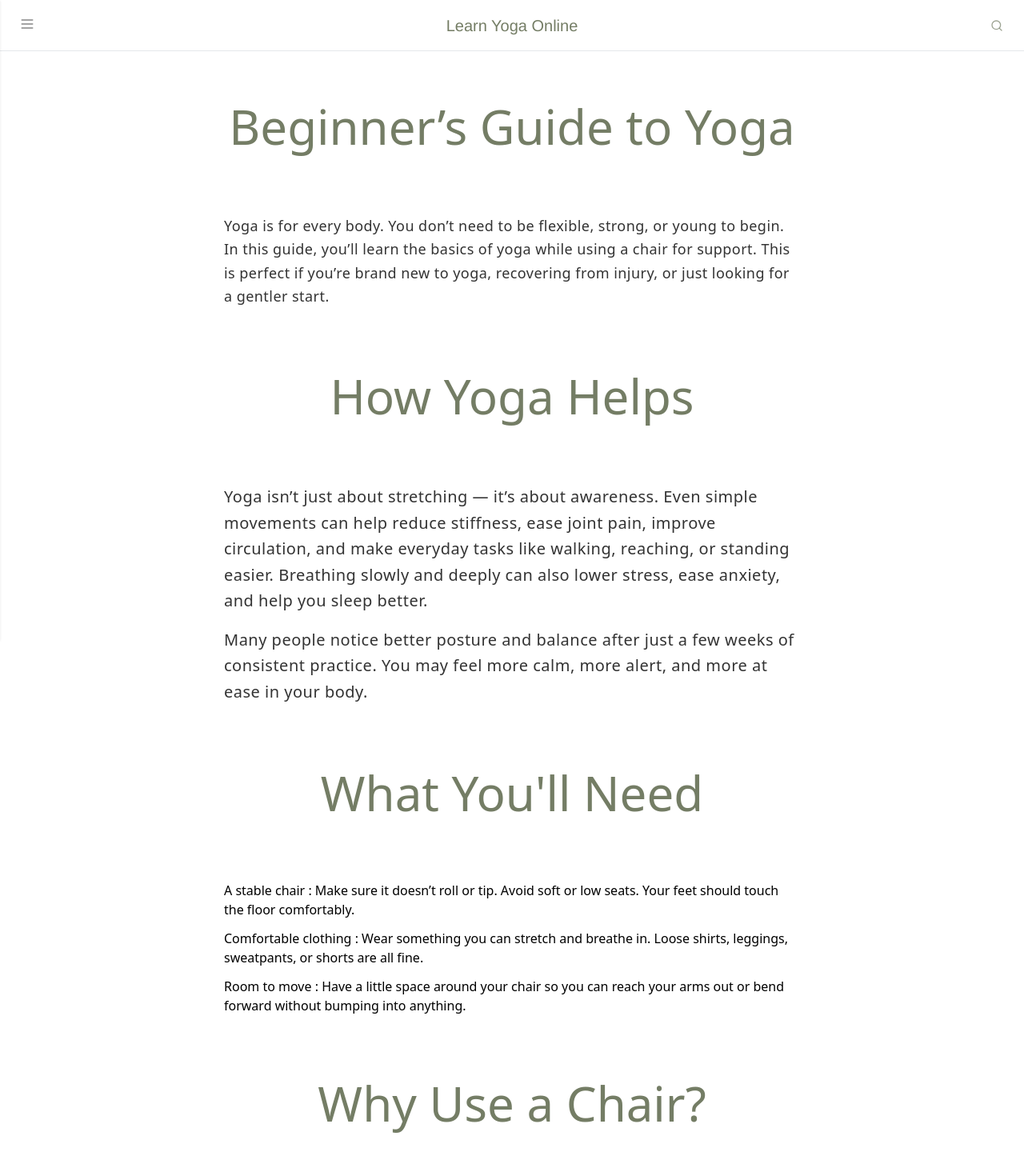
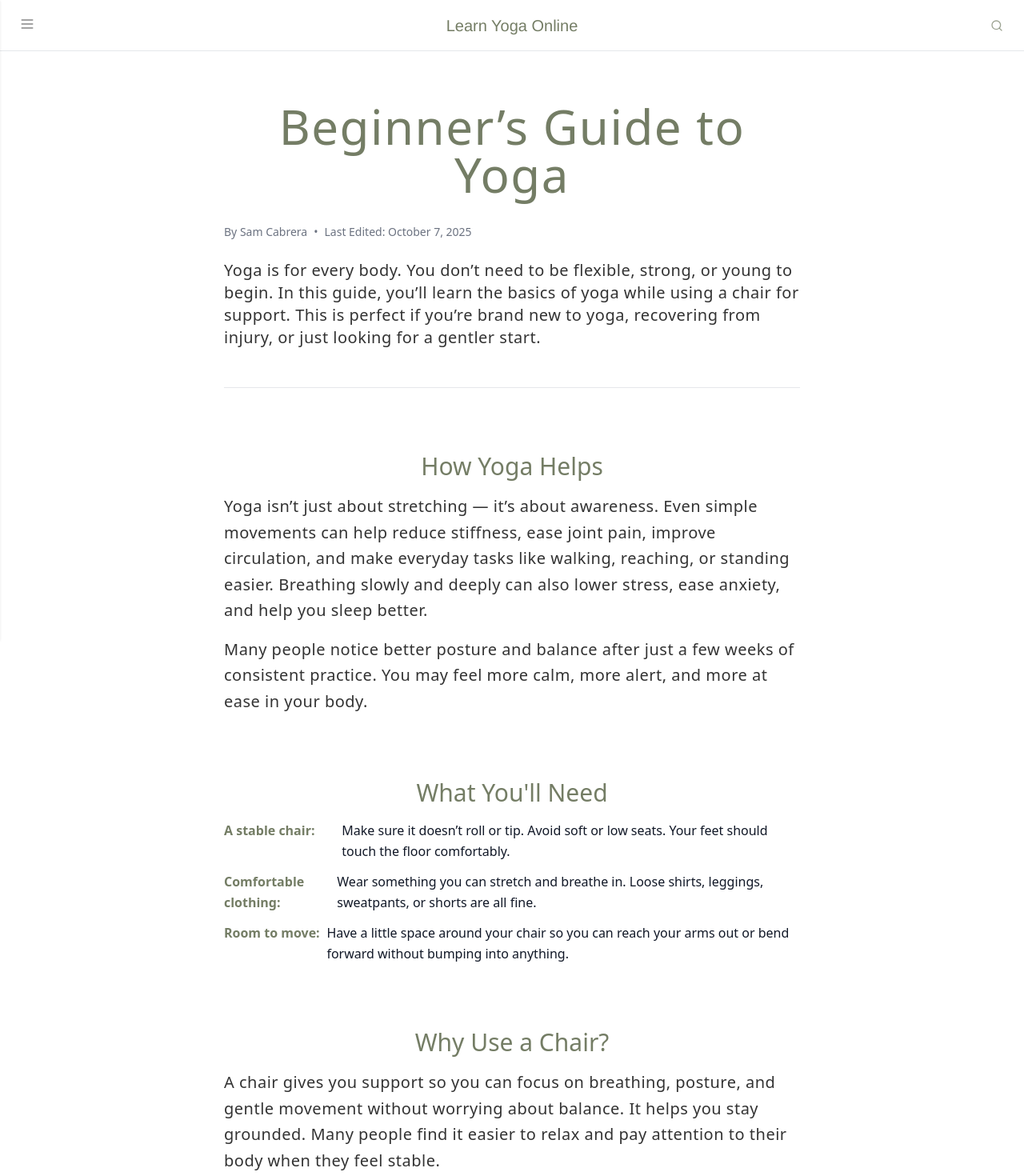
Before and after one commit to samanthacabrera/yoga-library, a React (Vite) app: page /what-is-yoga/beginners-guide in a window 1280 px wide. Shown: the top 1470 px of the page at 80% size. Built offline with nearby package versions, Linux system fonts and the light colour scheme.

Commit message:
improve guide layout

```diff
--- a/src/components/Guide.jsx
+++ b/src/components/Guide.jsx
@@ -1,22 +1,30 @@
 const Section = ({ title, children }) => (
-  <section>
-    <h2>{title}</h2>
-    <div className="space-y-3 text-base">{children}</div>
+  <section className="mb-12">
+    <h2 className="text-2xl md:text-3xl font-light text-moss mb-4">{title}</h2>
+    <div className="space-y-3 text-base leading-relaxed">{children}</div>
   </section>
 );
 
 const ListItem = ({ children, strong }) => (
-  <div className="flex">
-    {strong} : {children}
+  <div className="flex mb-2">
+    <span className="font-semibold text-moss w-48">{strong}:</span>
+    <span>{children}</span>
   </div>
 );
 
 const Guide = () => {
   return (
-    <div className="max-w-3xl mx-auto px-6 py-12 text-black bg-white font-sans">
-      <header className="mb-12">
-        <h1>Beginner’s Guide to Yoga</h1>
-        <p className="text-lg leading-relaxed">
+    <div className="max-w-3xl mx-auto px-6 py-12 text-gray-900 font-sans">
+      <header className="mb-12 border-b border-gray-200 pb-12">
+        <h1 className="text-5xl md:text-6xl font-light text-moss tracking-wide mb-8">
+          Beginner’s Guide to Yoga
+        </h1>
+        <div className="flex items-center text-sm text-gray-500 mb-6">
+          <span>By Sam Cabrera</span>
+          <span className="mx-2">•</span>
+          <span>Last Edited: October 7, 2025</span>
+        </div>
+        <p className="text-lg md:text-xl leading-relaxed text-left">
           Yoga is for every body. You don’t need to be flexible, strong, or young to begin.
           In this guide, you’ll learn the basics of yoga while using a chair for support.
           This is perfect if you’re brand new to yoga, recovering from injury, or just looking for a gentler start.
@@ -24,7 +32,7 @@ const Guide = () => {
       </header>
 
       <article className="mb-12">
-        <h2>How Yoga Helps</h2>
+        <h2 className="text-2xl md:text-3xl font-light text-moss mb-4">How Yoga Helps</h2>
         <p className="mb-4 leading-relaxed">
           Yoga isn’t just about stretching — it’s about awareness. Even simple movements can help reduce stiffness,
           ease joint pain, improve circulation, and make everyday tasks like walking, reaching, or standing easier.
@@ -48,8 +56,8 @@ const Guide = () => {
         </ListItem>
       </Section>
 
-      <article className="my-12">
-        <h2>Why Use a Chair?</h2>
+      <article className="mb-12">
+        <h2 className="text-2xl md:text-3xl font-light text-moss mb-4">Why Use a Chair?</h2>
         <p className="mb-4 leading-relaxed">
           A chair gives you support so you can focus on breathing, posture, and gentle movement without worrying about balance.
           It helps you stay grounded. Many people find it easier to relax and pay attention to their body when they feel stable.
@@ -61,7 +69,7 @@ const Guide = () => {
       </article>
 
       <article className="mb-12">
-        <h2>What to Expect</h2>
+        <h2 className="text-2xl md:text-3xl font-light text-moss mb-4">What to Expect</h2>
         <p className="mb-4 leading-relaxed">
           You’ll start with very simple movements — things like lifting your arms, turning your head,
           or leaning gently side to side. You’ll also pay close attention to your breath.
```
